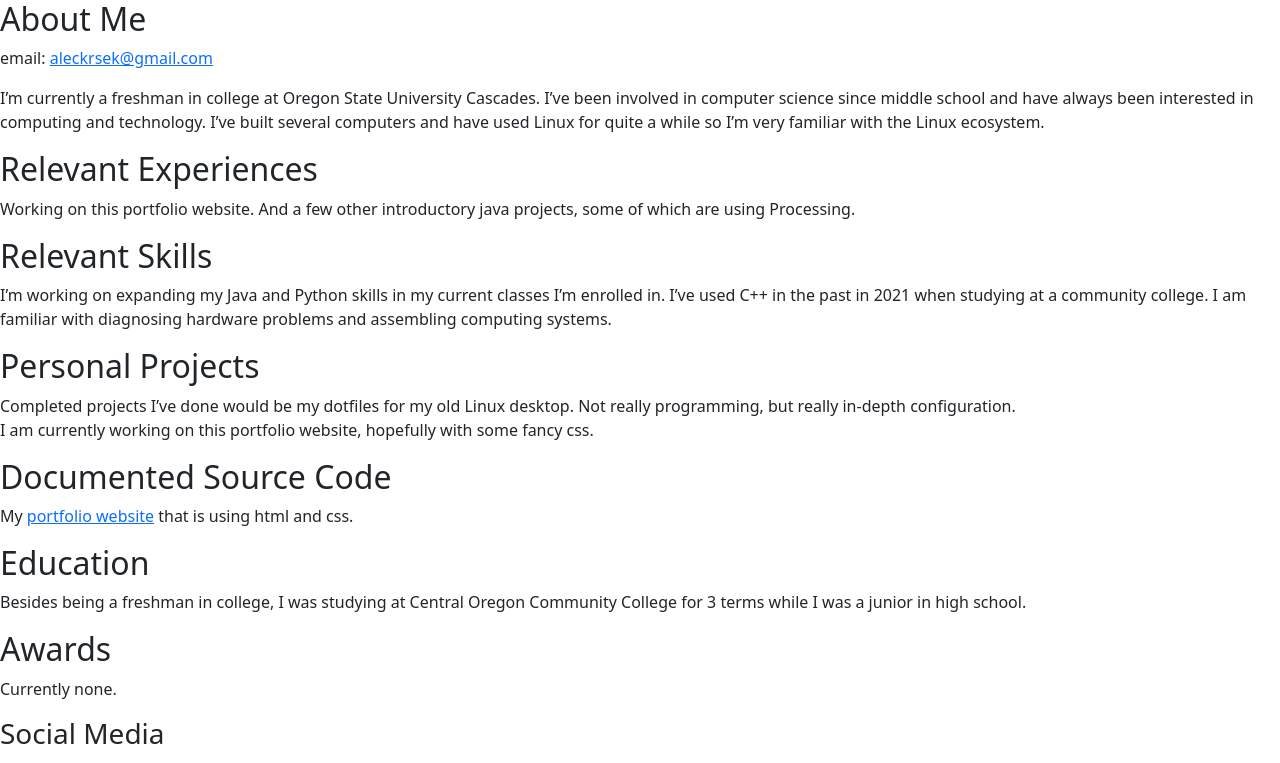
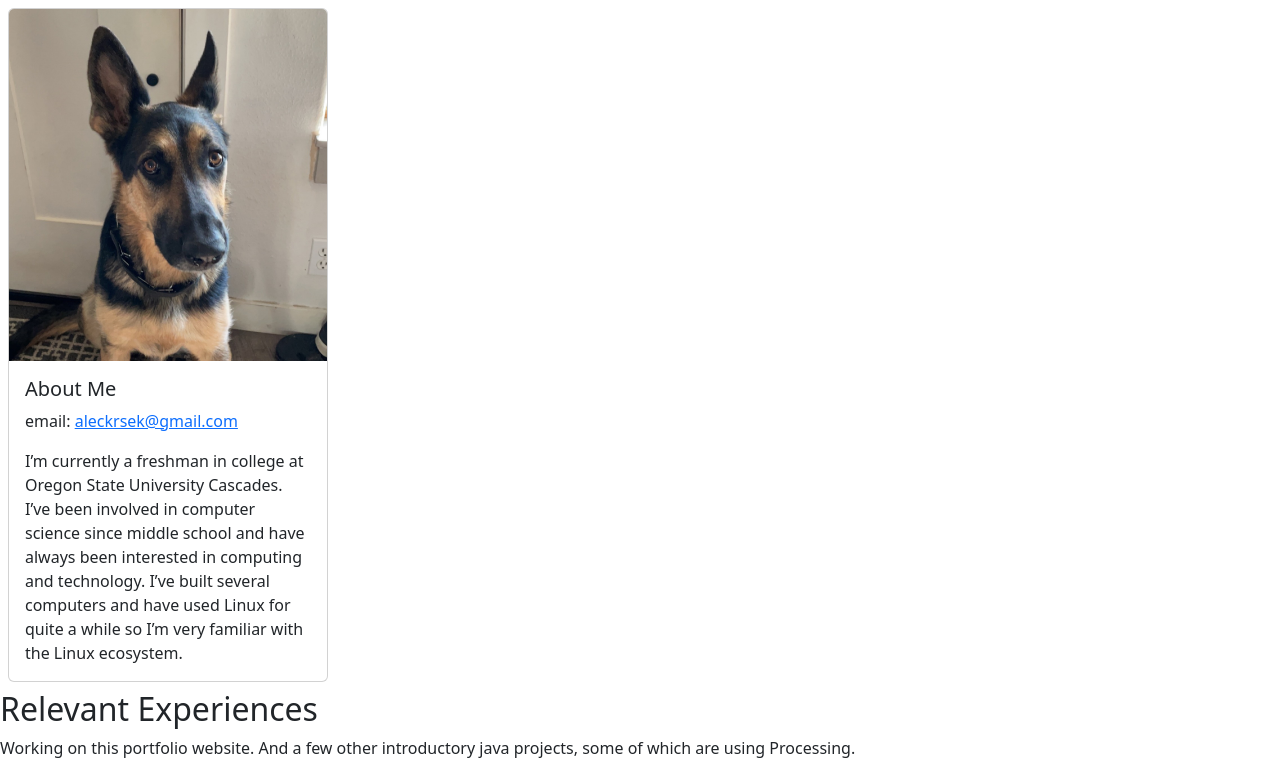
Before and after one commit to aleckrsek/aleckrsek.github.io, a website: page index.html in a window 1280 px wide. Shown: the top 763 px of the page. Drawn offline with Linux system fonts and the light colour scheme.

Commit message:
Add first bootstrap card

```diff
--- a/index.html
+++ b/index.html
@@ -7,10 +7,13 @@
     <link rel="stylesheet" href="css/custom.css">
     <title>Alec Krsek's Portfolio</title></head>
     <body>
-      <div>
-        <h2>About Me</h2>
-        <p>email: <a href="mailto:aleckrsek@gmail.com" target="_blank">aleckrsek@gmail.com</a></p>
-        <p>I’m currently a freshman in college at Oregon State University Cascades. I’ve been involved in computer science since middle school and have always been interested in computing and technology. I’ve built several computers and have used Linux for quite a while so I’m very familiar with the Linux ecosystem. </p>
+      <div class="card m-2" style="width: 20rem;">
+        <img src="images/zelis.jpg" class="card-img-top" alt="My profile picture">
+        <div class="card-body">
+          <h5 class="card-title">About Me</h5>
+          <p class="card-text">email: <a href="malto:aleckrsek@gmail.com" target="_blank">aleckrsek@gmail.com</a></p>
+          <p class="card-text">I’m currently a freshman in college at Oregon State University Cascades. I’ve been involved in computer science since middle school and have always been interested in computing and technology. I’ve built several computers and have used Linux for quite a while so I’m very familiar with the Linux ecosystem.</p>
+        </div>
       </div>
       <div>
         <h2>Relevant Experiences</h2>
```
